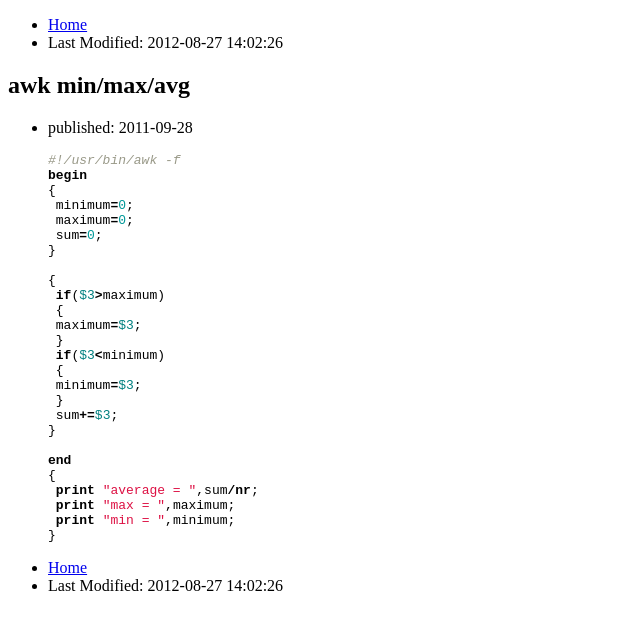
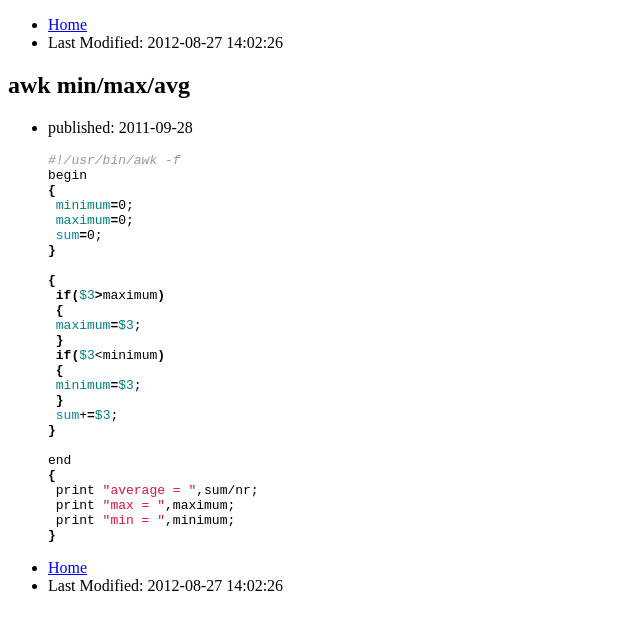
Before and after one commit to serverhorror/serverhorror.github.com, a Jekyll site: the page built from _posts/2011-09-28-awk-minmaxavg-tag-sysadmin-script-awk.markdown, in a window 1280 px wide. Shown: the top 630 px of the page, without its empty margins (0-640 px from the left). Built offline with Jekyll 4.4.1, drawn with Linux system fonts in a browser that asks for light colours; Markdown is read by kramdown in place of the engine named in the settings.

Commit message:
wordpress sourcecode tag to jekyll highlight migrated

```diff
--- a/_posts/2011-09-28-awk-minmaxavg-tag-sysadmin-script-awk.markdown
+++ b/_posts/2011-09-28-awk-minmaxavg-tag-sysadmin-script-awk.markdown
@@ -12,7 +12,7 @@ tags:
 
 
 
-{% highlight awk %}
+{% highlight bash %}
 #!/usr/bin/awk -f
 BEGIN
 {
```
